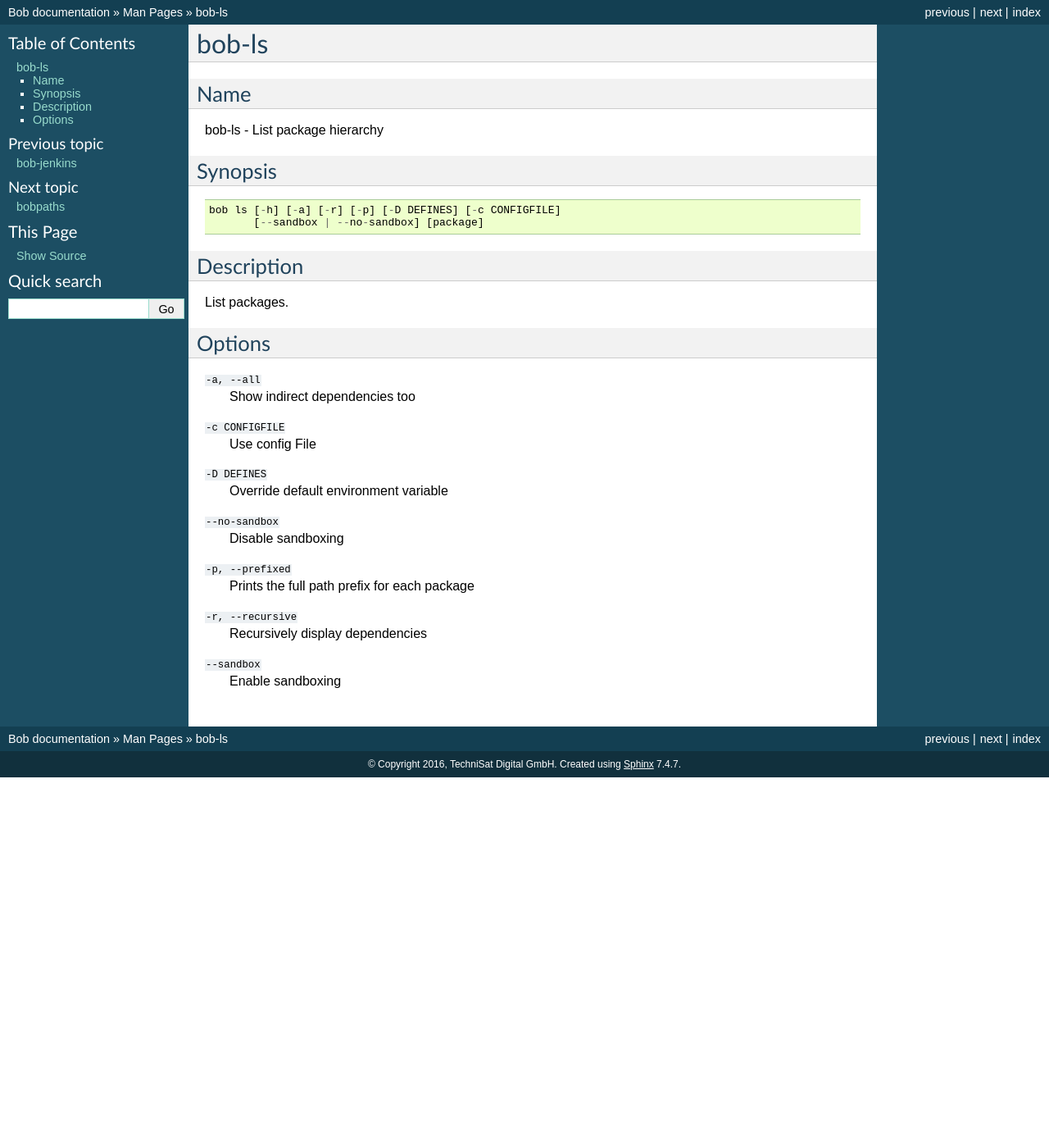
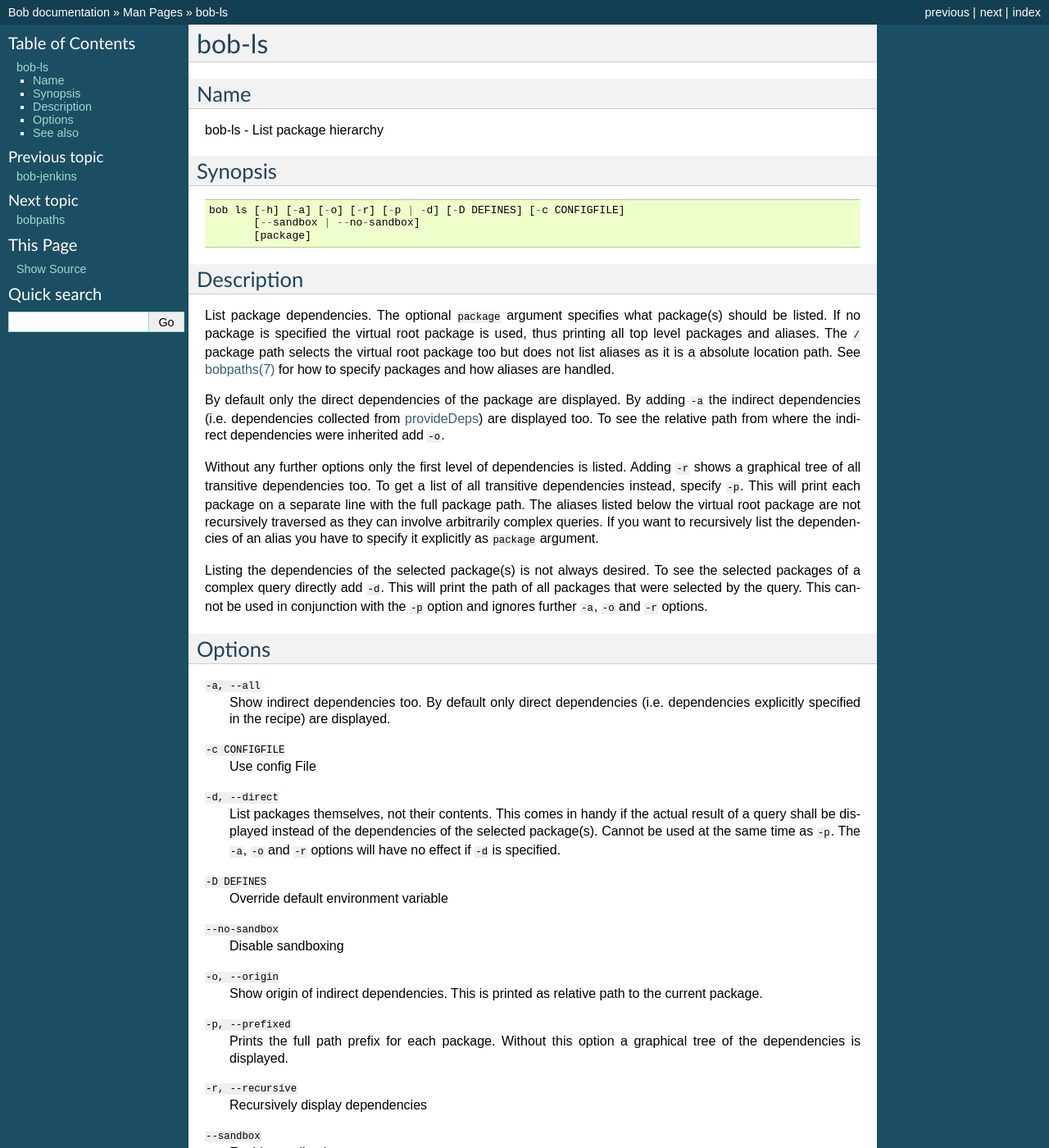
Before and after one commit to BobBuildTool/bob, a Sphinx documentation site: the page built from doc/manpages/bob-ls.rst, in a window 1280 px wide and 1400 px high. Shown: the whole window at 82% size. Built offline with Sphinx 7.4.7, drawn with Linux system fonts in a browser that asks for light colours; formulas are drawn with MathJax 3; the version number could not be read and is left out.

Commit message:
doc: describe ls commant in detail

```diff
--- a/doc/manpages/bob-ls.rst
+++ b/doc/manpages/bob-ls.rst
@@ -13,23 +13,58 @@
 
 ::
 
-    bob ls [-h] [-a] [-r] [-p] [-D DEFINES] [-c CONFIGFILE]
-           [--sandbox | --no-sandbox] [package]
+    bob ls [-h] [-a] [-o] [-r] [-p | -d] [-D DEFINES] [-c CONFIGFILE]
+           [--sandbox | --no-sandbox]
+           [package]
 
 
 Description
 -----------
 
-List packages.
+List package dependencies. The optional ``package`` argument specifies what
+package(s) should be listed. If no package is specified the virtual root
+package is used, thus printing all top level packages and aliases. The ``/``
+package path selects the virtual root package too but does not list aliases as
+it is a absolute location path. See :ref:`bobpaths(7) <manpage-bobpaths>` for
+how to specify packages and how aliases are handled.
+
+By default only the direct dependencies of the package are displayed. By adding
+``-a`` the indirect dependencies (i.e. dependencies collected from
+:ref:`provideDeps <configuration-recipes-providedeps>`) are displayed too. To
+see the relative path from where the indirect dependencies were inherited add
+``-o``.
+
+Without any further options only the first level of dependencies is listed.
+Adding ``-r`` shows a graphical tree of all transitive dependencies too. To get
+a list of all transitive dependencies instead, specify ``-p``. This will print
+each package on a separate line with the full package path. The aliases listed
+below the virtual root package are not recursively traversed as they can
+involve arbitrarily complex queries. If you want to recursively list the
+dependencies of an alias you have to specify it explicitly as ``package``
+argument.
+
+Listing the dependencies of the selected package(s) is not always desired. To
+see the selected packages of a complex query directly add ``-d``. This will
+print the path of all packages that were selected by the query. This cannot be
+used in conjunction with the ``-p`` option and ignores further ``-a``, ``-o``
+and ``-r`` options.
 
 Options
 -------
 
 ``-a, --all``
-    Show indirect dependencies too
+    Show indirect dependencies too. By default only direct dependencies (i.e.
+    dependencies explicitly specified in the recipe) are displayed.
 
 ``-c CONFIGFILE``
     Use config File
+
+``-d, --direct``
+    List packages themselves, not their contents. This comes in handy if the
+    actual result of a query shall be displayed instead of the dependencies of
+    the selected package(s). Cannot be used at the same time as ``-p``. The
+    ``-a``, ``-o`` and ``-r`` options will have no effect if ``-d`` is
+    specified.
 
 ``-D DEFINES``
     Override default environment variable
@@ -37,11 +72,21 @@
 ``--no-sandbox``
     Disable sandboxing
 
+``-o, --origin``
+    Show origin of indirect dependencies. This is printed as relative path to
+    the current package.
+
 ``-p, --prefixed``
-    Prints the full path prefix for each package
+    Prints the full path prefix for each package. Without this option a
+    graphical tree of the dependencies is displayed.
 
 ``-r, --recursive``
     Recursively display dependencies
 
 ``--sandbox``
     Enable sandboxing
+
+See also
+--------
+
+:ref:`bobpaths(7) <manpage-bobpaths>`
```
